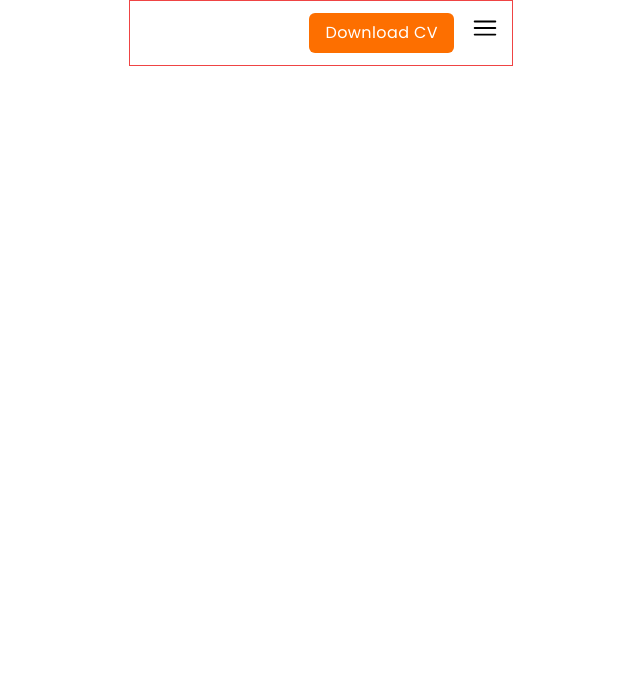
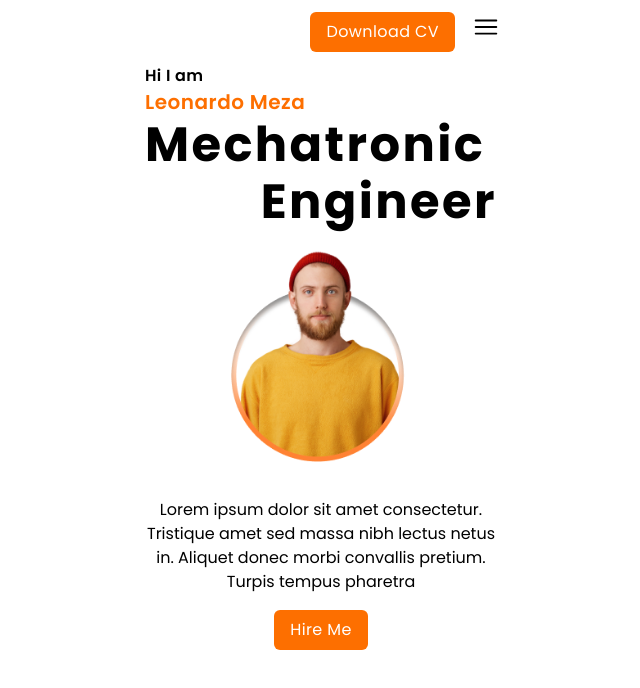
Before and after one commit to leonardomp22000/portfolio, a Next.js app: page / in a window 1280 px wide. Shown: the top 688 px of the page, without its empty margins (319-959 px from the left). Built offline with nearby package versions, Linux system fonts and the light colour scheme.

Commit message:
Creation of HeroSection

```diff
--- /dev/null
+++ b/src/components/HeroSection.jsx
@@ -0,0 +1,43 @@
+import Image from "next/image";
+import Button from "./Button";
+export default function HeroSection() {
+  return (
+    <>
+      <section className=" max-w-sm mx-auto">
+        <h6 className="text-black text-base font-semibold font-poppins tracking-wide px-4">
+          Hi I am
+        </h6>
+        <h3 className="text-[#fd6f00] text-xl font-semibold font-poppins tracking-wide px-4">
+          Leonardo Meza
+        </h3>
+        <h1 className="text-black text-5xl font-bold font-poppins leading-[57px] tracking-wider px-4">
+          Mechatronic
+        </h1>
+        <h2 className="text-black text-5xl font-bold font-poppins leading-[57px] tracking-wider px-4 text-end">
+          Engineer
+        </h2>
+      </section>
+
+      <section>
+        <Image
+          src={"/images/ProfilePicture.webp"}
+          alt="Profile picture"
+          width={220}
+          height={250}
+          priority
+          className="mx-auto p-5"
+        />
+      </section>
+
+      <section className="text-base font-poppins p-4 mx-auto text-center max-w-sm">
+        Lorem ipsum dolor sit amet consectetur. Tristique amet sed massa nibh
+        lectus netus in. Aliquet donec morbi convallis pretium. Turpis tempus
+        pharetra
+      </section>
+
+      <div className=" mx-auto text-center max-w-sm">
+        <Button handleFunction={() => console.log("Hola")}>Hire Me</Button>
+      </div>
+    </>
+  );
+}
--- a/src/components/Navbar.jsx
+++ b/src/components/Navbar.jsx
@@ -10,7 +10,7 @@ function download() {
 }
 export default function Navbar() {
   return (
-    <nav className="border p-3 border-red-500 max-w-sm flex justify-end gap-4 mx-auto ">
+    <nav className=" p-3 max-w-sm flex justify-end gap-4 mx-auto ">
       <Button handleFunction={download}>Download CV</Button>
       <Menu />
     </nav>
--- a/src/pages/index.js
+++ b/src/pages/index.js
@@ -1,11 +1,15 @@
 import Navbar from "@/components/Navbar";
-import Button from "@/components/Button";
-import Menu from "@/components/Button";
+import HeroSection from "@/components/HeroSection";
 
 export default function Home() {
   return (
     <>
-      <Navbar />
+      <header>
+        <Navbar />
+      </header>
+      <main>
+        <HeroSection />
+      </main>
     </>
   );
 }
```
Also changed, not shown: public/images/ProfilePicture.webp (added).
